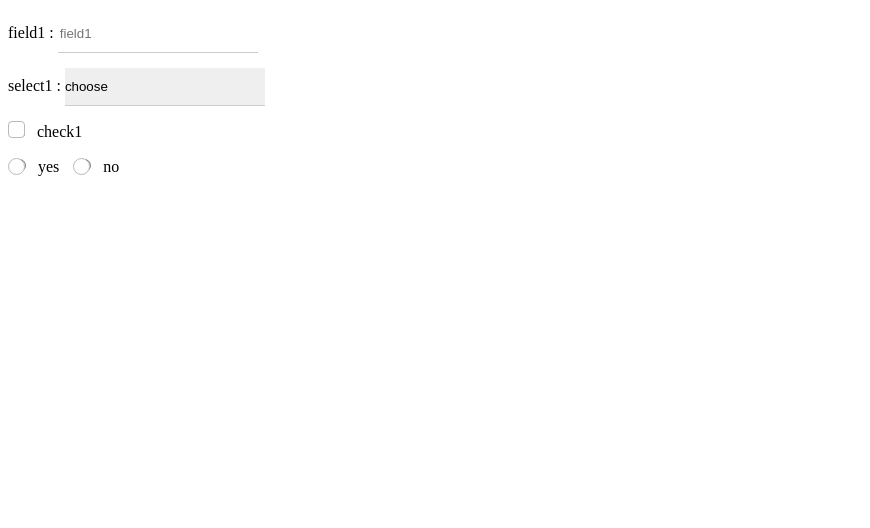
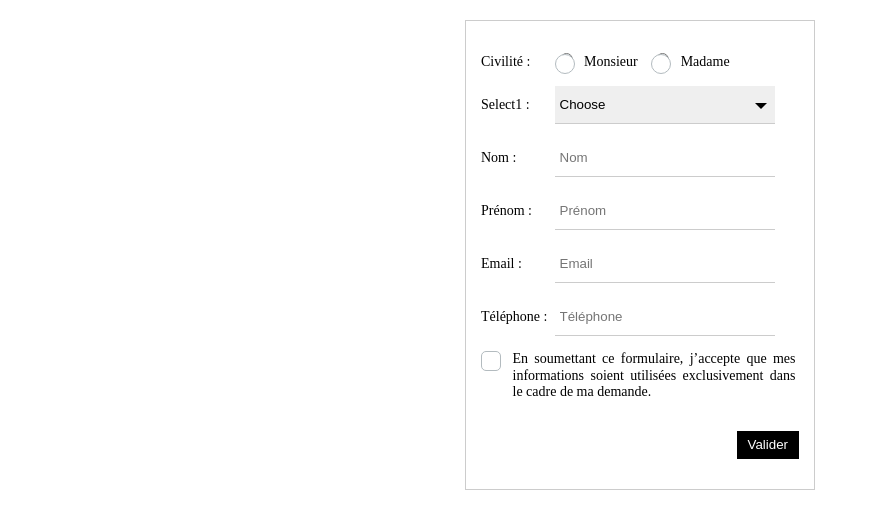
Before and after one commit to Tilgo75/customForm, a plain HTML site: page index.html in a window 1280 px wide. Shown: the whole page, without its empty margins (0-870 px from the left). Drawn offline with Linux system fonts and the light colour scheme.

Commit message:
update for complete form

```diff
--- a/index.html
+++ b/index.html
@@ -1,21 +1,52 @@
 
 <style>
-	fieldset {margin: 15px 0; padding: 0; border: 0;}
-	input, select {outline: 0;}
 
-	input[type="text"] {width: 200px; height: 38px; border: 0; border-bottom: 1px solid #ccc;}
-	select {width: 200px; height: 38px; border: 0; border-bottom: 1px solid #ccc; appearance: none; -webkit-appearance: none;}
+	/* general */
+	html, body, ul, fieldset, input {margin: 0; padding: 0;}
+	html {font-size: 62.5%; box-sizing: border-box;}
+	body {font-size: 1.4rem; line-height: 1.2; margin: 2rem;}
+	*, *:before, *:after {box-sizing: inherit;}
+	input, select, [tabindex] {outline: 0;}
+	fieldset, button {border: 0; outline: 0;}
+	button {font-family: inherit;}
+	table {border-collapse: collapse; border-spacing: 0;}
+
+	form {max-width: 35rem; margin: 0 auto; padding: 1.5rem; border: 1px solid #ccc;}
+	fieldset {margin: 1.5rem 0;}
+	label {min-width: 7rem; display: inline-block;}
+	select, input[type="text"], input[type="email"], input[type="tel"] {width: 22rem; height: 3.8rem; border: 0; border-bottom: 1px solid #ccc; padding-left: .5rem;}
+	select {appearance: none; -webkit-appearance: none;}
+
+	.fl {float: left;}
+	.fr {float: right;}
+	.clear {clear: both;}
+
+	[class*="triangle-"]:after {content: ''; display: inline-block; vertical-align: middle; margin: 0 0 0 1rem;width: 0;height: 0; border-style: solid; border-width: .6rem 0 .6rem .6rem; border-color: transparent transparent transparent #000;transition: all .2s ease-in-out;}
+	.triangle-top:after {-webkit-transform: rotate(-90deg); transform: rotate(-90deg);}
+	.triangle-bottom:after {-webkit-transform: rotate(90deg); transform: rotate(90deg);}
+	.triangle-left:after {-webkit-transform: rotate(180deg); transform: rotate(180deg);}
+
+	.btn {display: inline-block; padding: .5rem 1rem;text-decoration: none;line-height: 1.2;cursor: pointer;transition: all .2s ease-in-out;}
+	.btn {background-color: #000; color: #fff;border: 1px solid transparent;}
+	.btn:hover {background-color: #fff; color: #000;border: 1px solid #000;}
+
+	.btn1 {background-color: #000; color: #fff;border: 1px solid transparent;}
+	.btn1:hover {background-color: #fff; color: #000;border: 1px solid #000;}
+
+	fieldset[class*="triangle-"]:after {margin-left: -2rem;}
 
 	.checkbox-c, .radio-c {position: relative;}
-	.checkbox-c label {margin: 0 0 0 5px;}
-	.radio-c label {margin: 0 10px 0 5px;}
+	.checkbox-c input[type="checkbox"], .radio-c input[type="radio"] {margin: .2rem .5rem;}
+	.checkbox-c label, .radio-c label {min-width: auto; margin: 0 1rem 0 .3rem;}
+	.checkbox-c label.multiple {width: calc(100% - 3.5rem); display: inline-block; vertical-align: top; margin: 0 0 0 .5rem; text-align: justify;}
 	.checkbox-c label:before, .radio-c label:before {
-	      content: ''; position: absolute; width: 15px; height: 15px; top: 0; left:0; background-color: #fff;
-	      border: 1.5px solid #B3BBBF; border-radius: 4px; cursor: pointer; transition: all .3s;
+	      content: ''; position: absolute; width: 2rem; height: 2rem; top: 0; left:0; background-color: #fff;
+	      border: 1.5px solid #B3BBBF; cursor: pointer; transition: all .3s;
 	}
+	.checkbox-c label:before {border-radius: 5px;}
 	.radio-c label:before {border-radius: 50%;}
 	.checkbox-c label:after, .radio-c label:after {
-		content: ''; position: absolute;width: 8px; height: 4px; background: transparent;top: 5px; left: 3px;
+		content: ''; position: absolute; width: .8rem; height: .4rem; background: transparent;top: .8rem; left: .6rem;
 		border: 2px solid #fff; border-top: none;border-right: none; opacity: 0; transform: rotate(-45deg); transition: all .3s;
 	}
 
@@ -26,35 +57,60 @@
 	.radio-c input[type="radio"]:checked + label:after
 		{opacity: 1;}
 
-
 </style>
 
+<form>
+
 	<fieldset>
-	<label for="field1">field1 : </label>
-	<input type="text" id="field1" name="field1" placeholder="field1">
+		<label for="">Civilité : </label>
+		<span class="radio-c">
+			<input type="radio" id="monsieur" name="monsieur" required>
+			<label for="monsieur">Monsieur</label>
+		</span>
+		<span class="radio-c">
+			<input type="radio" id="madame" name="madame" required>
+			<label for="madame">Madame</label>
+		</span>
+	</fieldset>
+
+	<fieldset class="triangle-bottom">
+		<label for="select1">Select1 : </label>
+		<select id="select1" name="select1" required>
+			<option value="">Choose</option>
+			<option value="1">Select1</option>
+			<option value="2">Select2</option>
+		</select>
 	</fieldset>
 
 	<fieldset>
-	<label for="select1">select1 : </label>
-	<select name="select1" id="select1">
-		<option value="-1">choose</option>
-		<option value="1">select1</option>
-		<option value="2">select2</option>
-	</select>
+		<label for="lastname">Nom : </label>
+		<input type="text" id="lastname" name="lastname" placeholder="Nom" required>
+	</fieldset>
+
+	<fieldset>
+		<label for="firstname">Prénom : </label>
+		<input type="text" id="firstname" name="firstname" placeholder="Prénom" required>
+	</fieldset>
+
+	<fieldset>
+		<label for="email">Email : </label>
+		<input type="email" id="email" name="email" placeholder="Email" required>
+	</fieldset>
+
+	<fieldset>
+		<label for="phone">Téléphone : </label>
+		<input type="tel" id="phone" name="phone" placeholder="Téléphone" required>
 	</fieldset>
 
 	<fieldset class="checkbox-c">
-	<input type="checkbox" id="check1" name="check1">
-	<label for="check1">check1</label>
+		<input type="checkbox" id="accept" name="accept" required>
+		<label class="multiple" for="accept">
+			En soumettant ce formulaire, j’accepte que mes informations soient utilisées exclusivement dans le cadre de ma demande.
+		</label>
 	</fieldset>
 
-<fieldset>
-	<span class="radio-c">
-		<input type="radio" id="yes" name="yes_no">
-		<label for="yes">yes</label>
-	</span>
-	<span class="radio-c">
-		<input type="radio" id="no" name="yes_no">
-		<label for="no">no</label>
-	</span>
+	<fieldset class="fr">
+		<input class="btn btn1" type="submit" id="form_submit" name="form_submit" value="Valider">
 	</fieldset>
+	<div class="clear"></div>
+</form>
```
Lines whose indentation alone changed are shown as unchanged.
